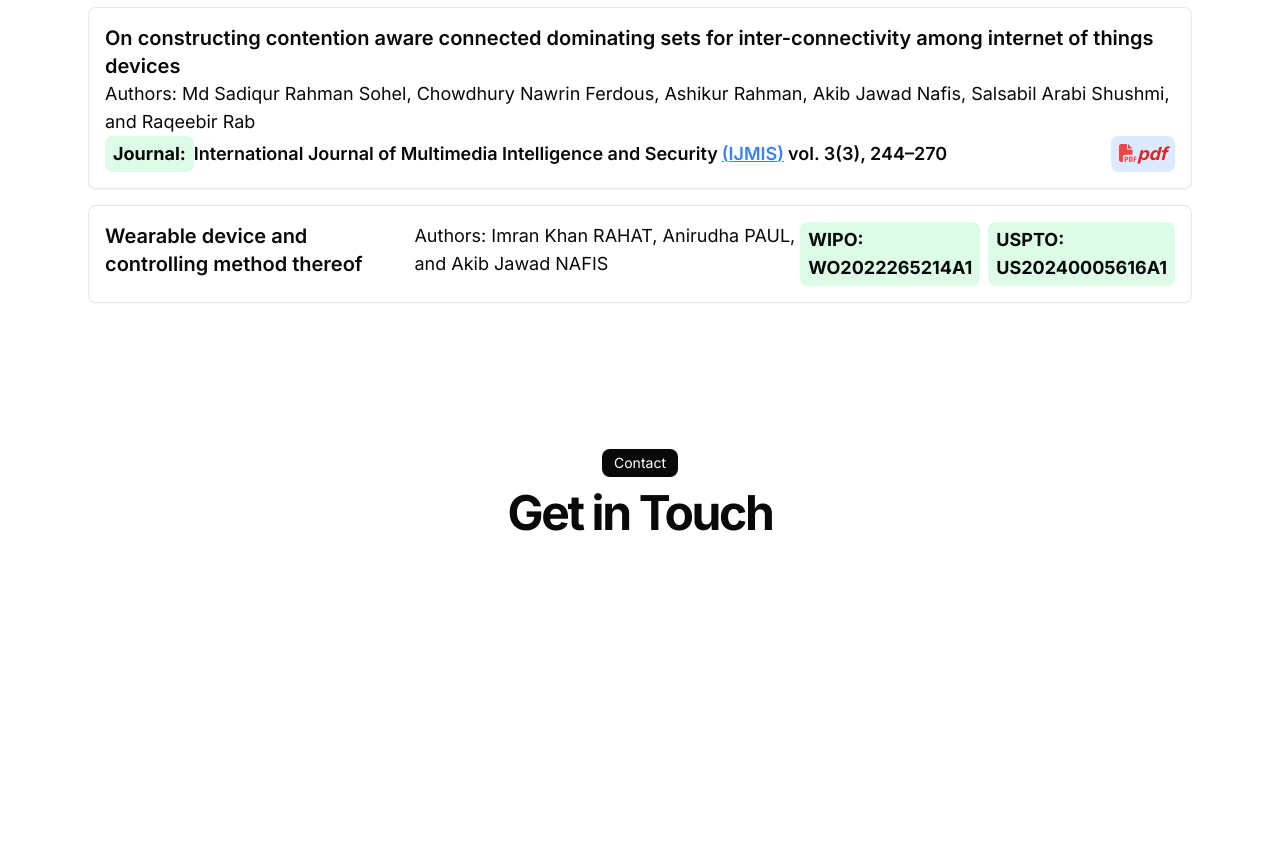
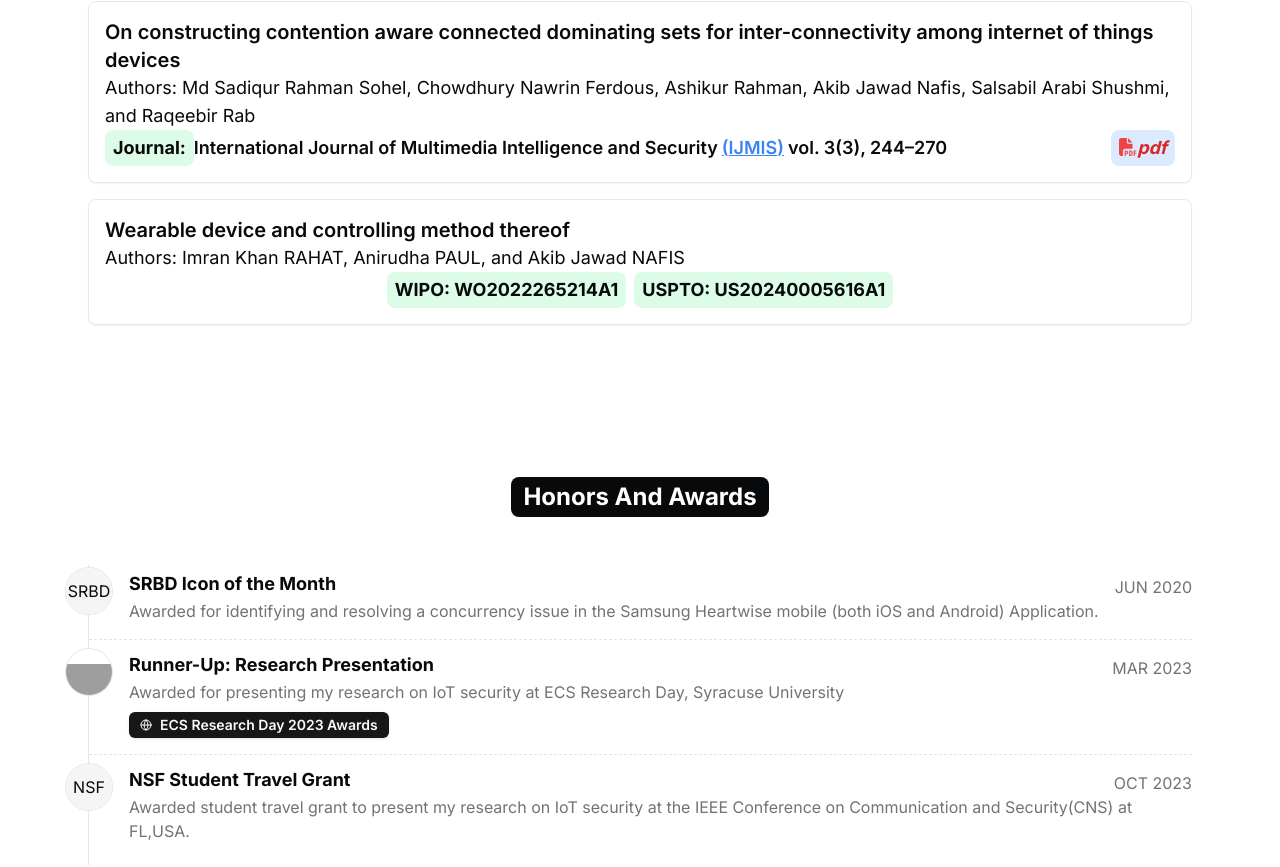
Before and after one commit to akibjawad/akibjawad.github.io, a Next.js app: page / in a window 1280 px wide. Shown: the part 4315-5182 px from the top of the page. Before the commit the page ends 5002 px from the top, so only its background shows below. Built offline with nearby package versions, Linux system fonts and the light colour scheme; grey boxes are pictures that could not be loaded.

Commit message:
honor section done

```diff
--- a/src/app/page.tsx
+++ b/src/app/page.tsx
@@ -10,6 +10,7 @@ import Link from "next/link";
 import Markdown from "react-markdown";
 import SkillTree from "@/components/skill-tree";
 import Publications from "@/components/publications";
+import { AwardCard } from "@/components/award-card";
 
 const BLUR_FADE_DELAY = 0.04;
 
@@ -181,33 +182,47 @@ export default function Page() {
               </div>
             </div>
           </BlurFade>
-          <Publications/>
-          {/* <BlurFade delay={BLUR_FADE_DELAY * 14}>
-            <ul className="mb-4 ml-4 divide-y divide-dashed border-l">
-              {DATA.hackathons.map((project, id) => (
+          <BlurFade delay={BLUR_FADE_DELAY * 14}>
+            <Publications/>
+          </BlurFade>
+        </div>
+      </section>
+      <section id="award">
+        <div className="space-y-12 w-full py-12">
+          <BlurFade delay={BLUR_FADE_DELAY * 13}>
+            <div className="flex flex-col items-center justify-center space-y-4 text-center">
+              <div className="space-y-2">
+                <div className="inline-block rounded-lg bg-foreground text-background px-3 py-1 text-2xl font-bold">
+                  Honors And Awards
+                </div>
+              </div>
+            </div>
+          </BlurFade>
+          <BlurFade delay={BLUR_FADE_DELAY * 14}>
+            <ul className="flex-row divide-y divide-dashed border-l">
+              {DATA.awards.map((award, id) => (
                 <BlurFade
-                  key={project.title + project.dates}
+                  key={award.title + award.dates}
                   delay={BLUR_FADE_DELAY * 15 + id * 0.05}
                 >
-                  <HackathonCard
-                    title={project.title}
-                    description={project.description}
-                    location={project.location}
-                    dates={project.dates}
-                    image={project.image}
-                    links={project.links}
+                  <AwardCard
+                    title={award.title}
+                    description={award.description}
+                    dates={award.dates}
+                    image={award.image? award.image :"#"}
+                    links={award.links? award.links :[]}
                   />
                 </BlurFade>
               ))}
             </ul>
-          </BlurFade> */}
+          </BlurFade>
         </div>
       </section>
       <section id="contact">
         <div className="grid items-center justify-center gap-4 px-4 text-center md:px-6 w-full py-12">
           <BlurFade delay={BLUR_FADE_DELAY * 16}>
             <div className="space-y-3">
-              <div className="inline-block rounded-lg bg-foreground text-background px-3 py-1 text-sm">
+              <div className="inline-block rounded-lg bg-foreground font-bold text-background px-3 py-1 text-2xl">
                 Contact
               </div>
               <h2 className="text-3xl font-bold tracking-tighter sm:text-5xl">
--- a/src/components/award-card.tsx
+++ b/src/components/award-card.tsx
@@ -1,6 +1,7 @@
 import { Avatar, AvatarFallback, AvatarImage } from "@/components/ui/avatar";
 import { Badge } from "@/components/ui/badge";
 import Link from "next/link";
+import Markdown from "react-markdown";
 
 interface AwProps {
   title: string;
@@ -25,26 +26,29 @@ export function AwardCard({
     <li className="relative ml-10 py-4">
       <div className="absolute -left-16 top-2 flex items-center justify-center bg-white rounded-full">
         <Avatar className="border size-12 m-auto">
-          <AvatarImage src={image} alt={title} className="object-contain" />
-          <AvatarFallback>{title[0]}</AvatarFallback>
+          <AvatarImage src={image} alt={title} className="object-contain w-16 h-16" />
+          <AvatarFallback>{title.trim().split(" ")[0]}</AvatarFallback>
         </Avatar>
       </div>
-      <div className="flex flex-1 flex-col justify-start gap-1">
-        {dates && (
-          <time className="text-xs text-muted-foreground">{dates}</time>
+      <div className="flex-row gap-1">
+        <div className="flex flex-col md:flex-row justify-between">
+            <h2 className="font-bold text-lg leading-none">{title}</h2>
+            {dates && (
+            <time className="text-base text-muted-foreground">{dates}</time>
+            )}
+        </div>
+        {description && (
+          <p className="prose dark:prose-invert text-base text-muted-foreground max-w-full">
+            {description}
+          </p>
         )}
-        <h2 className="font-semibold leading-none">{title}</h2>
-        {description && (
-          <span className="prose dark:prose-invert text-sm text-muted-foreground">
-            {description}
-          </span>
-        )}
+
       </div>
       {links && links.length > 0 && (
         <div className="mt-2 flex flex-row flex-wrap items-start gap-2">
           {links?.map((link, idx) => (
-            <Link href={link.href} key={idx}>
-              <Badge key={idx} title={link.title} className="flex gap-2">
+            <Link href={link.href} key={idx} target="_blank" >
+              <Badge key={idx} title={link.title} className="flex font-semibold text-sm gap-2">
                 {link.icon}
                 {link.title}
               </Badge>
--- a/src/components/pub-card.tsx
+++ b/src/components/pub-card.tsx
@@ -91,7 +91,7 @@ export function PubCard({
   } else {
     return (
       <li key="title">
-        <div className="flex flex-col md:flex-row border border-gray-200 rounded-lg p-4 shadow-sm my-4 overflow-visible">
+        <div className="flex-row border border-gray-200 rounded-lg p-4 shadow-sm my-4 overflow-visible">
           <h1 className="font-semibold text-xl"> {title} </h1>
           <h2 className="text-lg"> Authors: {authors} </h2>
           <div className="flex flex-col md:flex-row items-center gap-2 justify-center">
--- a/src/data/resume.tsx
+++ b/src/data/resume.tsx
@@ -1,5 +1,5 @@
 import { Icons } from "@/components/icons";
-import { HomeIcon, NotebookIcon } from "lucide-react";
+import { HomeIcon, icons, NotebookIcon } from "lucide-react";
 
 export const DATA = {
   name: "Akib Jawad Nafis",
@@ -321,26 +321,36 @@ export const DATA = {
     },
   ],
   hackathons: [],
-  Awards: [
+  awards: [
     {
       "title":"SRBD Icon of the Month",
       "dates": "JUN 2020",
-      "description":`Awarded for debugging a concurrency issue
-      in the Samsung Heartwise mobile (both iOS and Android) Application.`
+      "description":`Awarded for identifying and resolving a concurrency issue
+      in the Samsung Heartwise mobile (both iOS and Android) Application.`,
+      "image":"#",
+      "links":[]
     },
     {
       "title": "Runner-Up: Research Presentation",
-      "description": `Awared for presenting my research on IoT security at
+      "description": `Awarded for presenting my research on IoT security at
       ECS Research Day, Syracuse University`,
-      "dates":"APR 2023",
-      "image":"",
-      "link":"#"
+      "dates":"MAR 2023",
+      "image":"https://s3.us-west-2.amazonaws.com/portfolio.ajawad/awards/ecs.png",
+      "links":[
+        {
+          title:"ECS Research Day 2023 Awards",
+          icon: <Icons.globe className="size-3" />,
+          href:"https://ecs.syracuse.edu/about/news/2023-engineering-and-computer-science-research-day-award-winners-announced"
+        }
+      ]
     },
     {
-      "tilte": "NSF Student Travel Grant",
-      "description": `Awarded student travel grant to subsidize the cost of attending
+      "title": "NSF Student Travel Grant",
+      "description": `Awarded student travel grant to present my research on IoT security at the
       IEEE Conference on Communication and Security(CNS) at FL,USA.`,
-      "dates": "OCT 2023"
+      "dates": "OCT 2023",
+      "image":"#",
+      "links":[]
     }
   ],
 
```
